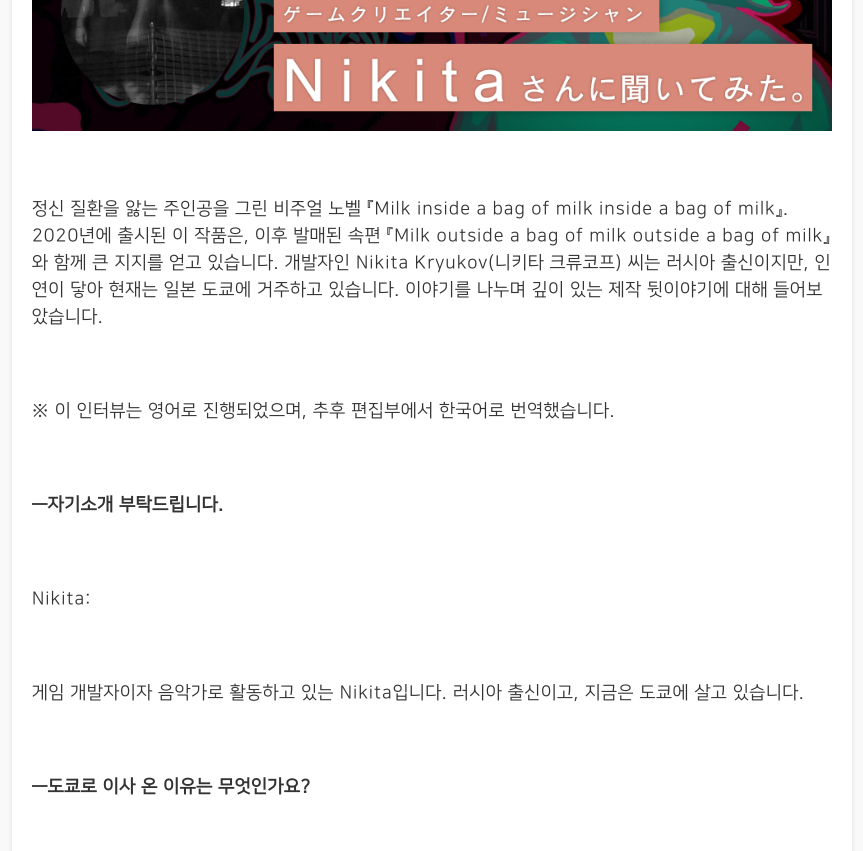
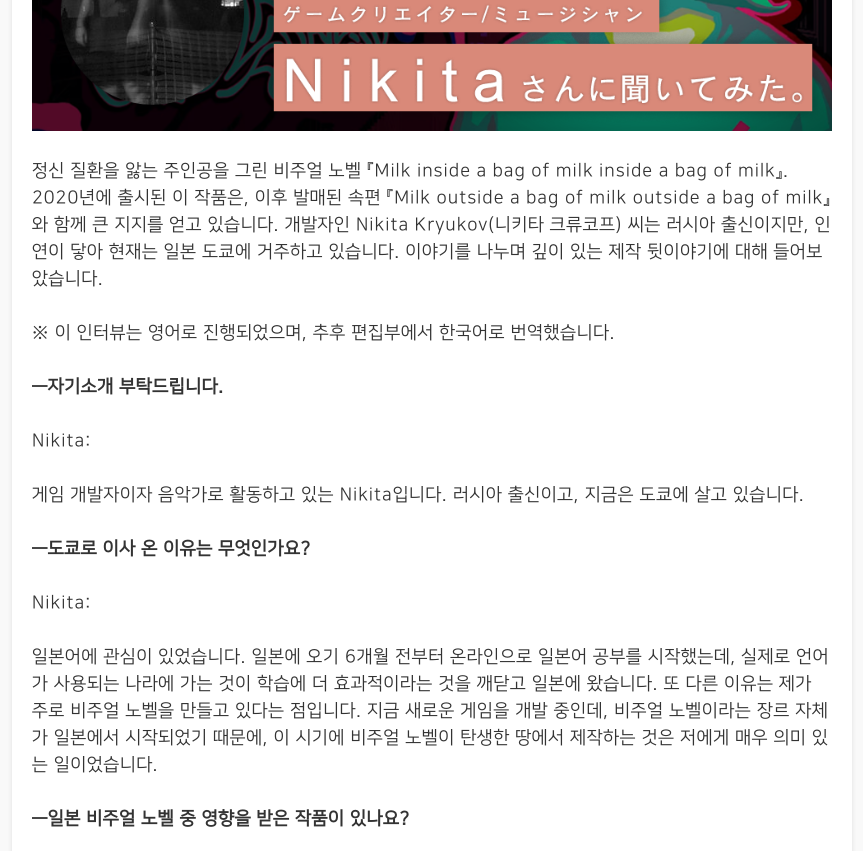
Before and after one commit to Rovre/devinterviewko, a plain HTML site: page milk/milk.html in a window 1280 px wide. Shown: the part 780-1631 px from the top of the page, without its empty margins (208-1071 px from the left). Drawn offline with Linux system fonts and the light colour scheme; files that its build step writes are made by us from their sources.

Commit message:
Update styles.css

```diff
--- a/styles.css
+++ b/styles.css
@@ -55,3 +55,8 @@ h1, h2, h3, p {
     line-height: 1.5; /* h1, h2, h3, p 태그에도 동일하게 줄 간격 적용 */
     margin-bottom: 20px; /* 요소 간 간격 추가 */
 }
+
+
+p {
+  margin: 0;  /* 기본 margin 값을 제거 */
+}
```
